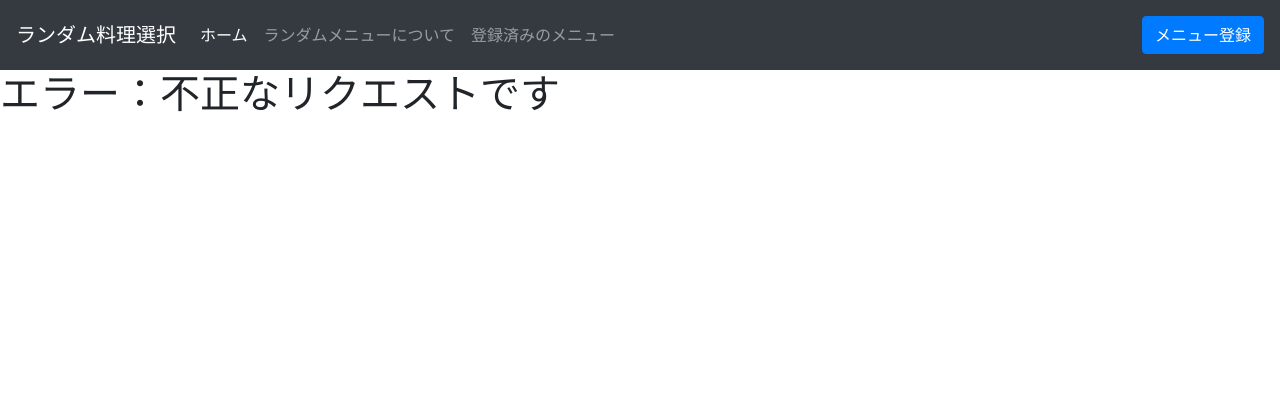
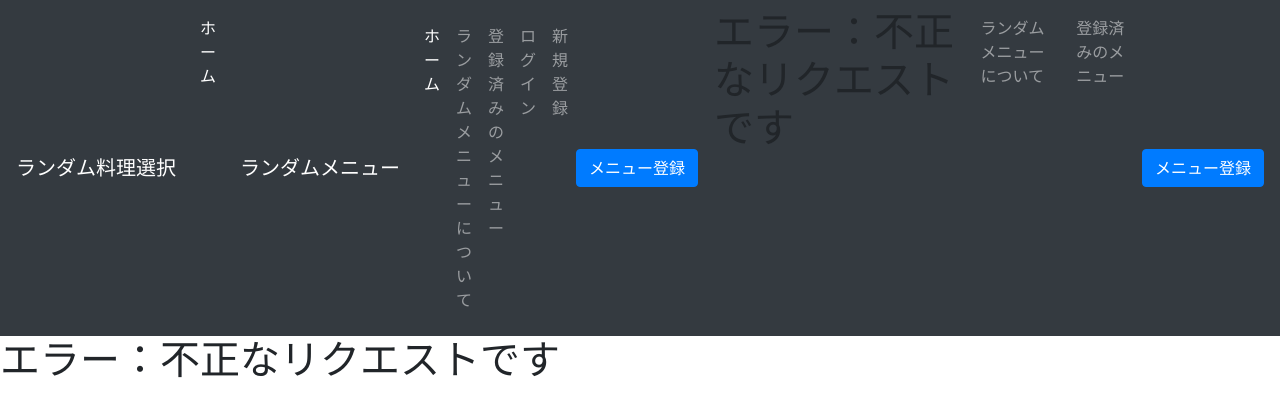
Before and after one commit to amabow/random_cooking_with_flask, a Flask app: template templates/error.html in a window 1280 px wide. Shown: the top 417 px of the page. Run offline with Flask 2, Linux system fonts and the light colour scheme; the template is opened without the code that fills it, so the values that code supplies are empty; parts of the project's set-up code (start-up, migrations or seed data) failed here and were passed over; some libraries are stand-ins or nearby versions.

Commit message:
Update error.html

```diff
--- a/templates/error.html
+++ b/templates/error.html
@@ -16,7 +16,61 @@
             <ul class="navbar-nav mr-auto">
                 <li class="nav-item active">
                     <a class="nav-link" href="/">ホーム</a>
+                </li><!DOCTYPE html>
+<html lang="ja">
+<head>
+    <meta charset="UTF-8">
+    <meta name="viewport" content="width=device-width, initial-scale=1.0">
+    <link rel="stylesheet" href="https://maxcdn.bootstrapcdn.com/bootstrap/4.0.0/css/bootstrap.min.css" integrity="sha384-Gn5384xqQ1aoWXA+058RXPxPg6fy4IWvTNh0E263XmFcJlSAwiGgFAW/dAiS6JXm" crossorigin="anonymous">
+    <title>エラー</title>
+</head>
+<body>
+    <nav class="navbar navbar-dark bg-dark navbar-expand-lg">
+        <a class="navbar-brand" href="/">ランダムメニュー</a>
+        <button class="navbar-toggler" type="button" data-toggle="collapse" data-target="#navbarText" aria-controls="navbarText" aria-expanded="false" aria-label="Toggle navigation">
+            <span class="navbar-toggler-icon"></span>
+        </button>
+        <div class="collapse navbar-collapse" id="navbarText">
+            <ul class="navbar-nav mr-auto">
+                <li class="nav-item active">
+                    <a class="nav-link" href="/">ホーム<span class="sr-only">(current)</span></a>
                 </li>
+                <li class="nav-item">
+                    <a class="nav-link" href="/about">ランダムメニューについて</a>
+                </li>
+                <li class="nav-item">
+                    <a class="nav-link" href="/list">登録済みのメニュー</a>
+                </li>
+                {% if current_user.is_authenticated %}
+                <li>
+                    <div style="color: rgba(255, 255, 255, 0.8);">{{current_user.name}} でログイン中。(id: {{current_user.id}})</div>
+                </li>
+                <li>
+                    <a class="nav-link" href="/meal">ランダムメニュー</a>
+                </li>
+                {% else %}
+                <li>
+                    <a class="nav-link" href="/login">ログイン</a>
+                </li>
+                <li>
+                    <a class="nav-link" href="/register">新規登録</a>
+                </li>
+                {% endif %}
+            </ul>
+            <span class="navbar-text">
+                <a href="/register_menu" class="btn btn-primary">メニュー登録</a>
+            </span>
+          </div>
+    </nav>
+    <h1>エラー：不正なリクエストです</h1>
+</body>
+<script
+    src="https://code.jquery.com/jquery-3.2.1.slim.min.js" integrity="sha384-KJ3o2DKtIkvYIK3UENzmM7KCkRr/rE9/Qpg6aAZGJwFDMVNA/GpGFF93hXpG5KkN" crossorigin="anonymous"></script>
+  <script
+    src="https://cdnjs.cloudflare.com/ajax/libs/popper.js/1.12.9/umd/popper.min.js" integrity="sha384-ApNbgh9B+Y1QKtv3Rn7W3mgPxhU9K/ScQsAP7hUibX39j7fakFPskvXusvfa0b4Q" crossorigin="anonymous"></script>
+  <script
+    src="https://maxcdn.bootstrapcdn.com/bootstrap/4.0.0/js/bootstrap.min.js" integrity="sha384-JZR6Spejh4U02d8jOt6vLEHfe/JQGiRRSQQxSfFWpi1MquVdAyjUar5+76PVCmYl" crossorigin="anonymous"></script>
+</html>
                 <li class="nav-item">
                     <a class="nav-link" href="/about">ランダムメニューについて</a>
                 </li>
```
